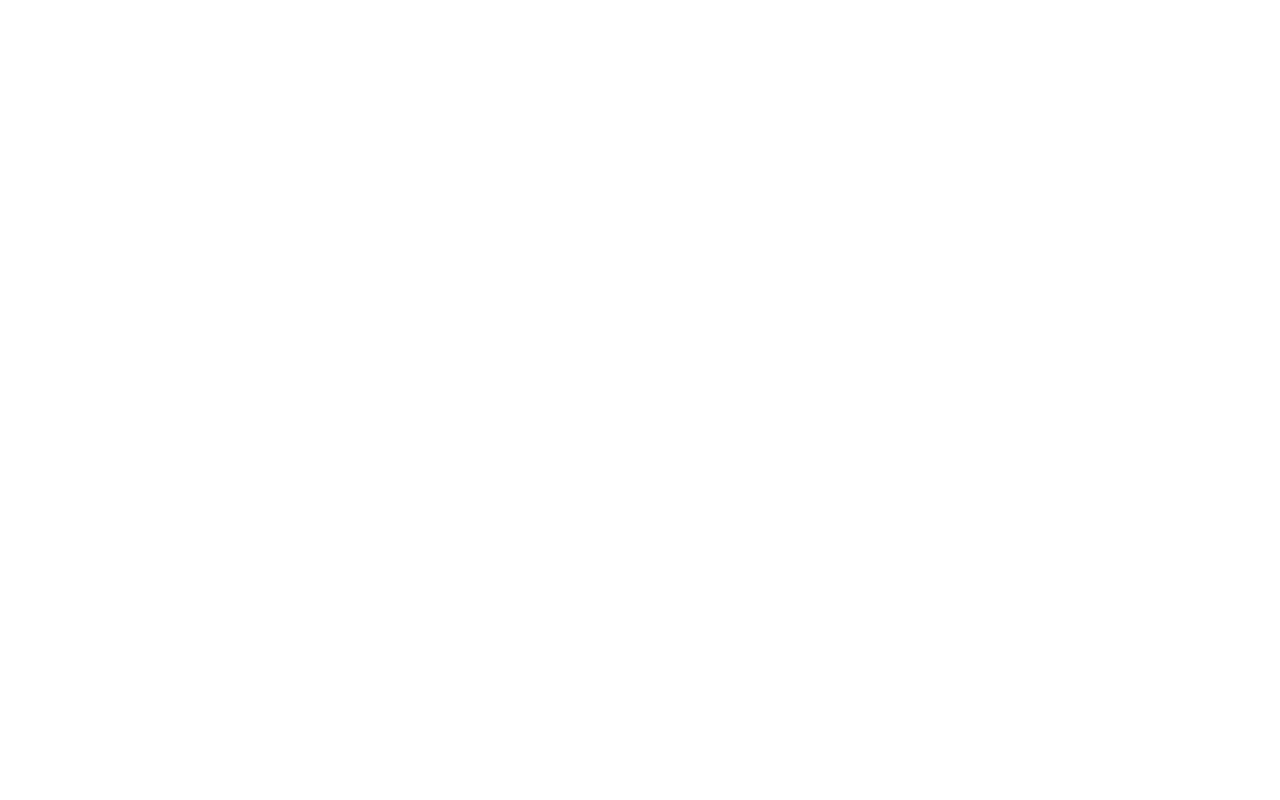
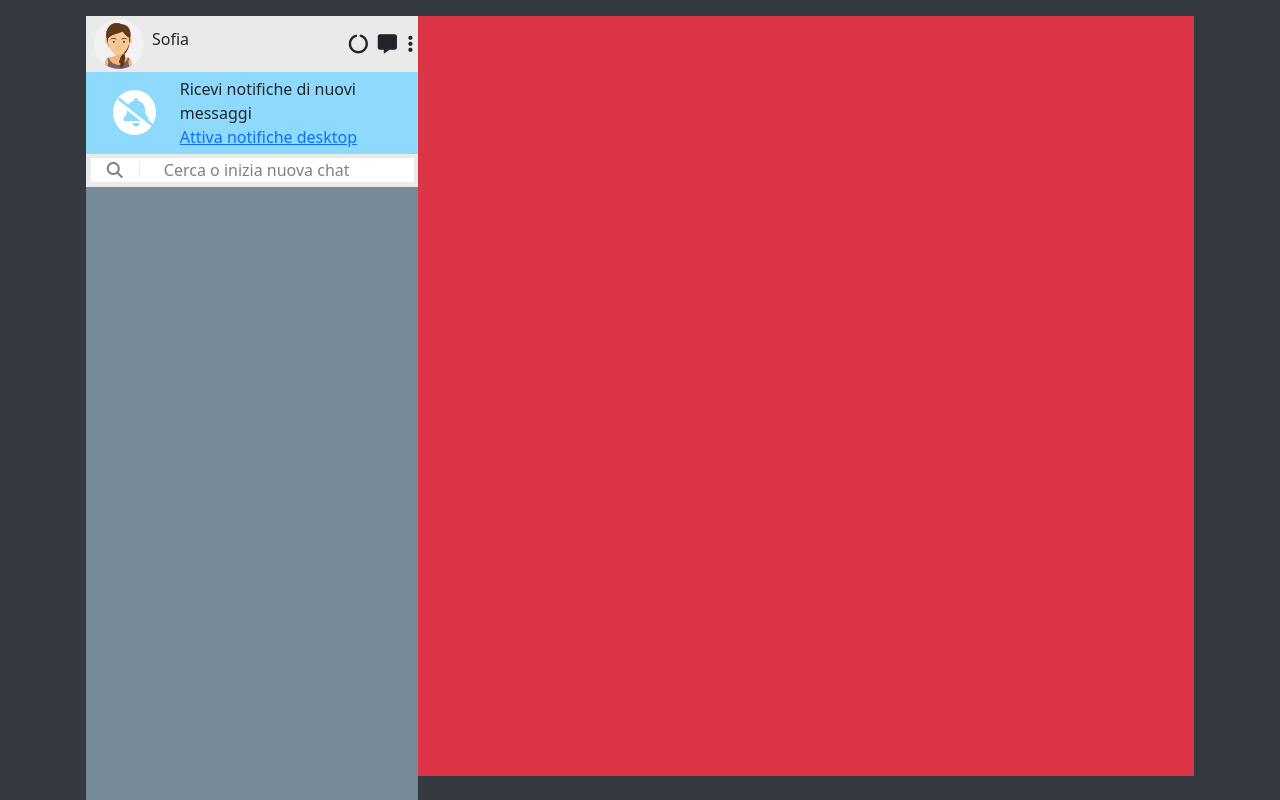
Before and after one commit to sensi-federico/vue-boolzapp, a plain HTML site: page index.html in a window 1280 px wide. Drawn offline with nearby package versions, Linux system fonts and the light colour scheme.

Commit message:
first commit - contacts section styled

```diff
--- a/assets/css/style.css
+++ b/assets/css/style.css
@@ -1,5 +1,98 @@
+/* #region utility */
+
+:root {
+    --azure: #8EDAFC;
+    --selected: #E9EBEB;
+    --back: #EAEAEA;
+    --chat-footer: #F3EEEA;
+}
+
 * {
     margin: 0;
     padding: 0;
     box-sizing: border-box;
 }
+
+
+img {
+    max-width: 100%;
+}
+
+/* #endregion utility */
+
+.contacts {
+    width: 30%;
+    background: var(--back);
+}
+
+.chat {
+    width: 70%;
+}
+
+.contacts,
+.chat {
+    margin: 1rem 0;
+    height: 95vh;
+}
+
+/* #region contacts */
+
+.header-top .user {
+    height: 7vh;
+}
+
+.user img {
+    width: 50px;
+    height: 50px;
+    border-radius: 50%;
+    margin: 0 .5rem 0 .5rem;
+}
+
+.icons i {
+    padding: 0 .4rem;
+    scale: 1.2;
+}
+
+.header-main {
+    background-color: var(--azure);
+    padding: .3rem 0;
+}
+
+.header-main i {
+    scale: 1.8;
+    top: 30%;
+    left: 13px;
+    position: absolute;
+    color: var(--azure);
+}
+
+.icon-bell {
+    background-color: white;
+    border-radius: 50%;
+    height: 45px;
+    width: 45px;
+    position: relative;
+    margin-left: 1.7rem;
+}
+
+.header-main .text {
+    padding-left: 1.5rem;
+}
+
+.search {
+    background-color: white;
+    color: grey;
+    margin: .3rem;
+}
+
+.search i {
+    border-right: 1px solid var(--back);
+    padding-right: 1rem;
+}
+
+.contacts .main {
+    height: calc(77vh - 3px);
+    background: lightslategray;
+}
+
+/* #endregion contacts */
--- a/index.html
+++ b/index.html
@@ -13,14 +13,54 @@
     <script src="https://stackpath.bootstrapcdn.com/bootstrap/5.0.0-alpha1/js/bootstrap.min.js"
         integrity="sha384-oesi62hOLfzrys4LxRF63OJCXdXDipiYWBnvTl9Y9/TRlw5xlKIEHpNyvvDShgf/"
         crossorigin="anonymous"></script>
-    <link rel='stylesheet' href='https://cdnjs.cloudflare.com/ajax/libs/font-awesome/6.2.0/css/all.min.css'
+    <link rel='stylesheet' href='https://cdnjs.cloudflare.com/ajax/libs/font-awesome/6.2.0/css/all.min.css'>
     <link rel="stylesheet" href="./assets/css/style.css">
 </head>
 
-<body>
+<body class="bg-dark">
 
-    <div id="app">
+    <div id="app" class="container vh-100 d-flex">
 
+        <!-- Contacts -->
+
+        <section class="contacts">
+
+            <div class="header-top d-flex justify-content-between align-items-center">
+                <div class="user d-flex align-items-center">
+                    <img src="./assets/img/avatar_io.jpg" alt="">
+                    <h6>Sofia</h6>
+                </div>
+                <div class="icons d-flex align-items-center">
+                    <i class="fa-solid fa-circle-notch"></i>
+                    <i class="fa-solid fa-message"></i>
+                    <i class="fa-solid fa-ellipsis-vertical"></i>
+                </div>
+            </div>
+
+            <div class="header-main d-flex align-items-center">
+                <div class="icon-bell">
+                    <i class="fa-solid fa-bell-slash"></i>
+                </div>
+                <div class="text">
+                    <p class="m-0">Ricevi notifiche di nuovi messaggi</p>
+                    <a href="#">Attiva notifiche desktop</a>
+                </div>
+            </div>
+
+            <div class="header-bot">
+                <div class="search d-flex align-items-center">
+                    <i class="fa fa-search pl-3" aria-hidden="true"></i>
+                    <p class="m-0 pl-4">Cerca o inizia nuova chat</p>
+                </div>
+            </div>
+
+            <div class="main"></div>
+
+        </section>
+
+        <!-- Chat -->
+
+        <section class="chat bg-danger"></section>
 
     </div>
 
```
Also changed, not shown: assets/img/avatar_1.jpg (added), assets/img/avatar_2.jpg (added), assets/img/avatar_3.jpg (added), assets/img/avatar_4.jpg (added), assets/img/avatar_5.jpg (added), assets/img/avatar_6.jpg (added), assets/img/avatar_7.jpg (added), assets/img/avatar_8.jpg (added), assets/img/avatar_io.jpg (added), assets/img/mine.jpg (added).
